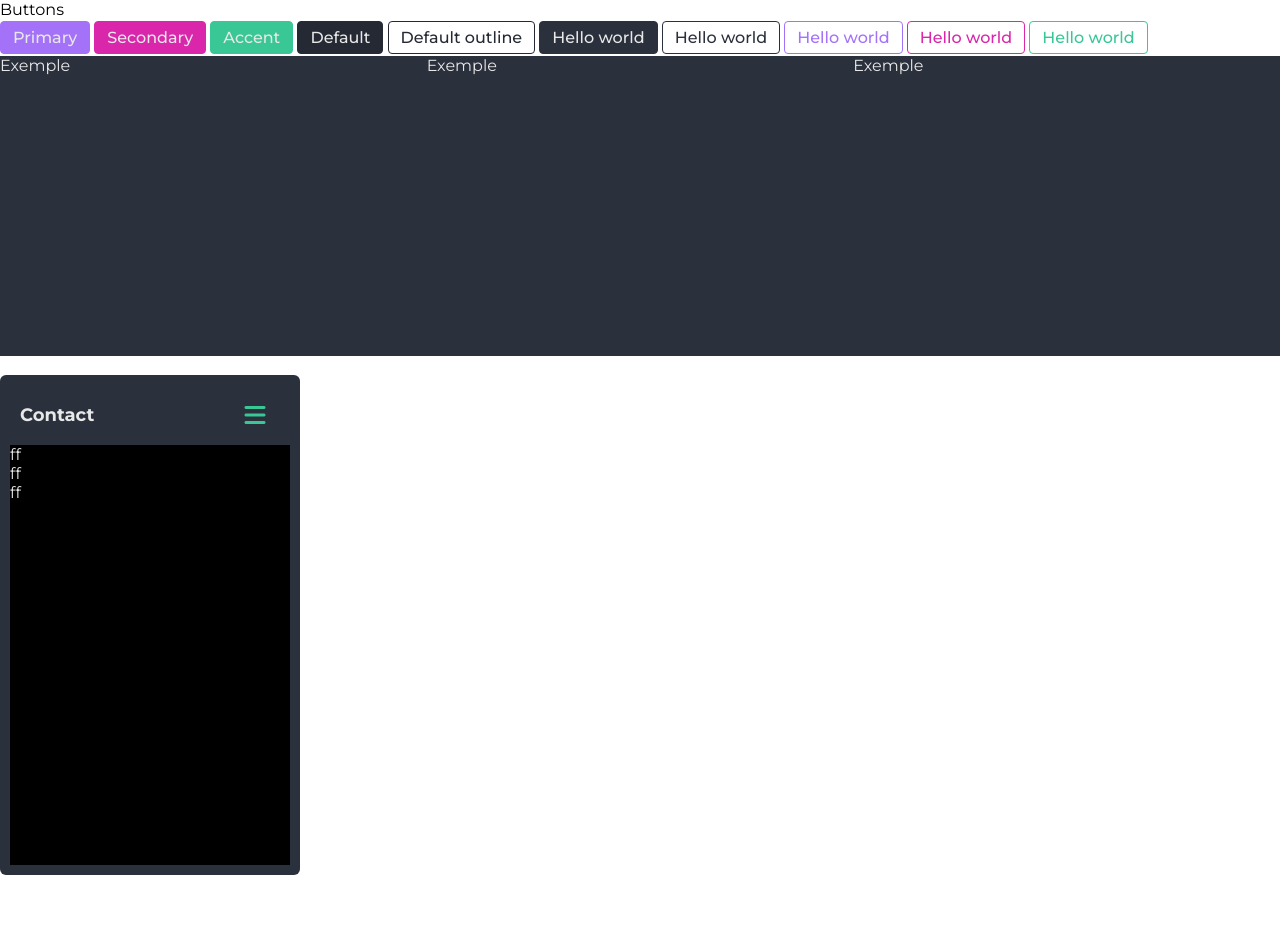
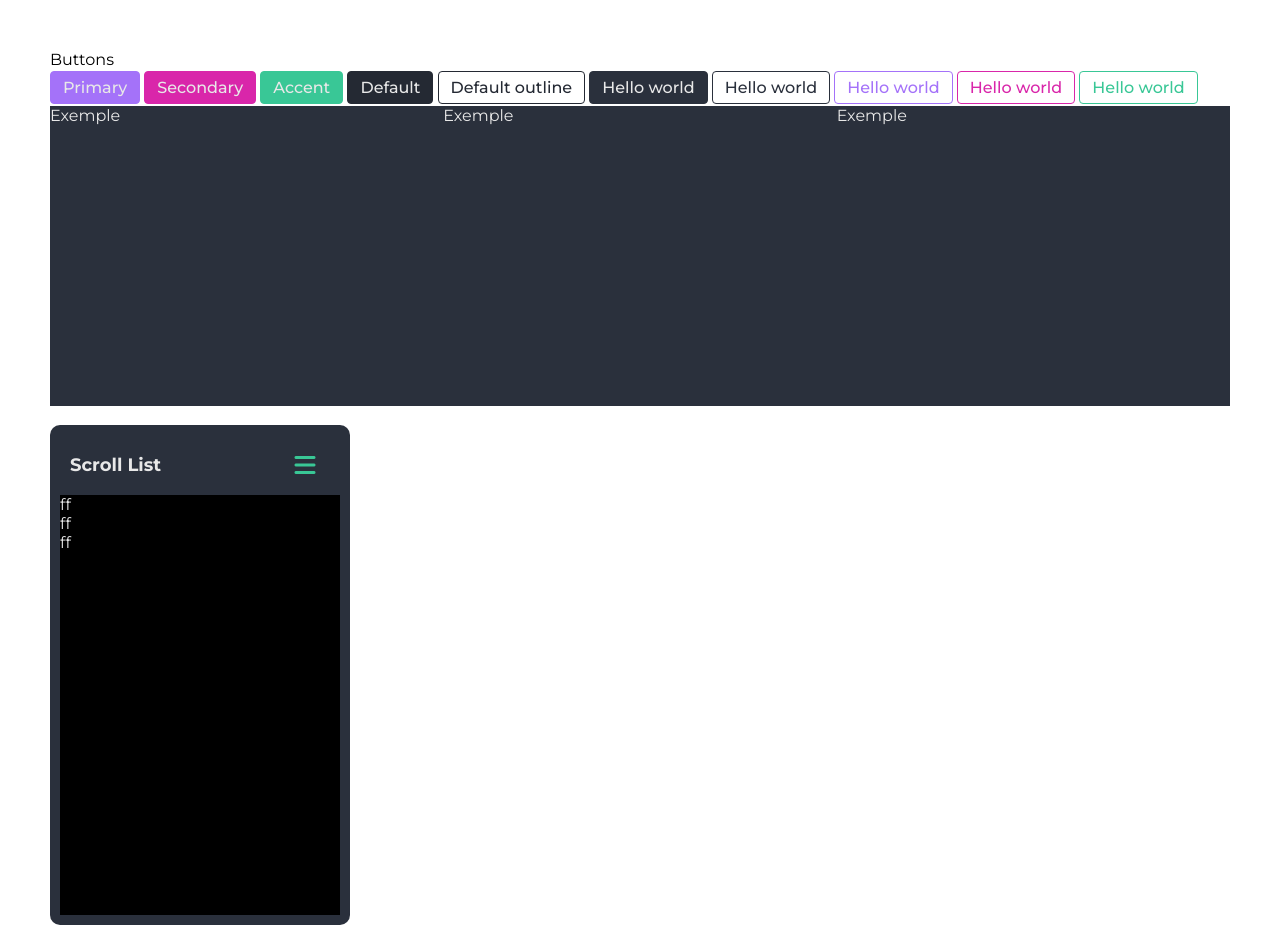
Before and after one commit to ESGI-Houmame/MyGes, a website: page html/index.html in a window 1280 px wide. Before the commit the page ends 875 px from the top, so only its background shows below. Drawn offline with nearby package versions, Linux system fonts and the light colour scheme; files that its build step writes are made by us from their sources.

Commit message:
modif scrollList index.html

```diff
--- a/assets/scss/components/scrollList.scss
+++ b/assets/scss/components/scrollList.scss
@@ -4,7 +4,7 @@
     color:$light;
     height: 500px;
     width: 300px;
-    @extend .flex,.p-5,.flex-col,.radius-md;
+    @extend .flex,.p-5,.flex-col,.radius-xl;
 
 
     .scroll-list-header {
--- a/html/index.html
+++ b/html/index.html
@@ -6,7 +6,8 @@
     <link rel="stylesheet" href="../dist/css/main.css">
     <link rel ="stylesheet" href="https://cdnjs.cloudflare.com/ajax/libs/font-awesome/6.3.0/css/all.min.css">
 </head>
-<body>
+<body style = "padding:50px">
+
 <h1>Buttons</h1>
 <button class="btn btn-primary">Primary</button>
 <button class="btn btn-secondary">Secondary</button>
@@ -40,7 +41,7 @@
 
     <div class = "scroll-list-header">
         <div>
-            Contact
+            Scroll List
         </div>
         <div>
             <i class="fa-solid fa-bars sl-icon"></i>
```
